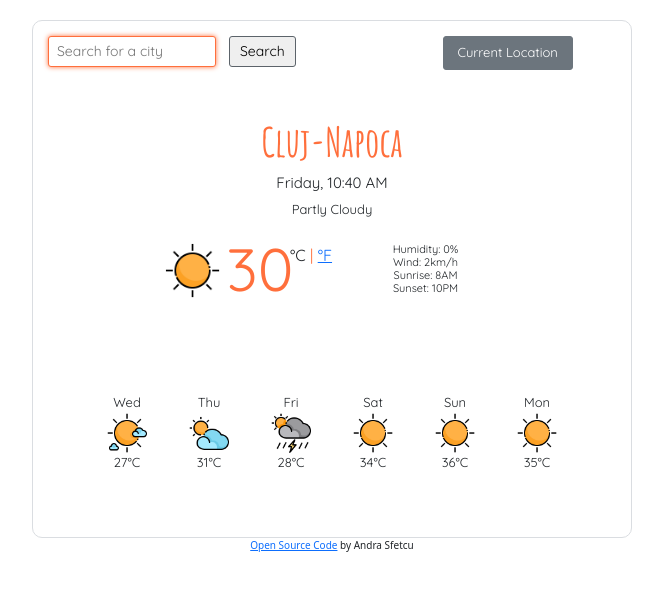
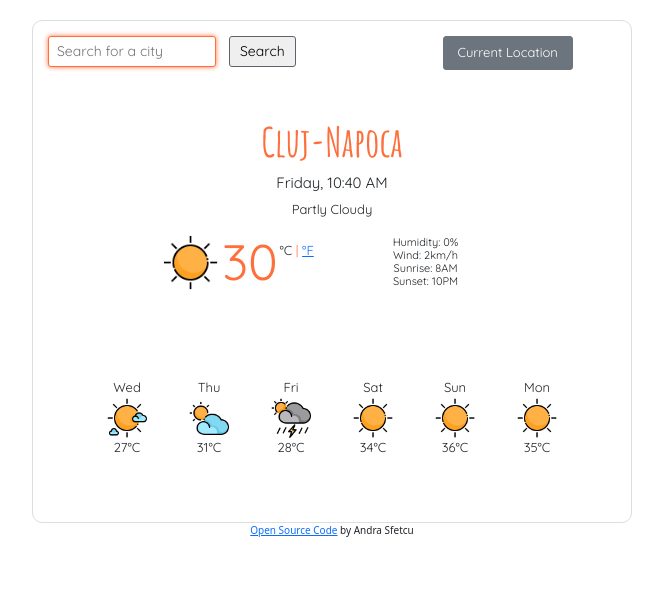
Before and after one commit to narandra-s/weather-app-project, a website built with Parcel: page index.html in a window 1280 px wide. Shown: the whole page, without its empty margins (308-971 px from the left). Built offline with nearby package versions, Linux system fonts and the light colour scheme.

Commit message:
fixed C/F layout

```diff
--- a/src/styles.css
+++ b/src/styles.css
@@ -61,7 +61,7 @@ li {
 .current-temp {
   text-align: center;
   font-family: Quicksand, sans-serif;
-  font-size: 60px;
+  font-size: 50px;
   font-weight: 400;
   color: #ff6f3c;
   padding: 0;
@@ -127,10 +127,10 @@ li {
 .units {
   text-decoration: none;
   text-align: left;
-  font-size: 1rem;
+  font-size: 13px;
   font-weight: 400;
   line-height: 1.5;
-  margin: -20px;
+  margin-left: -12px;
   position: relative;
-  top: -30px;
+  top: -25px;
 }
```
